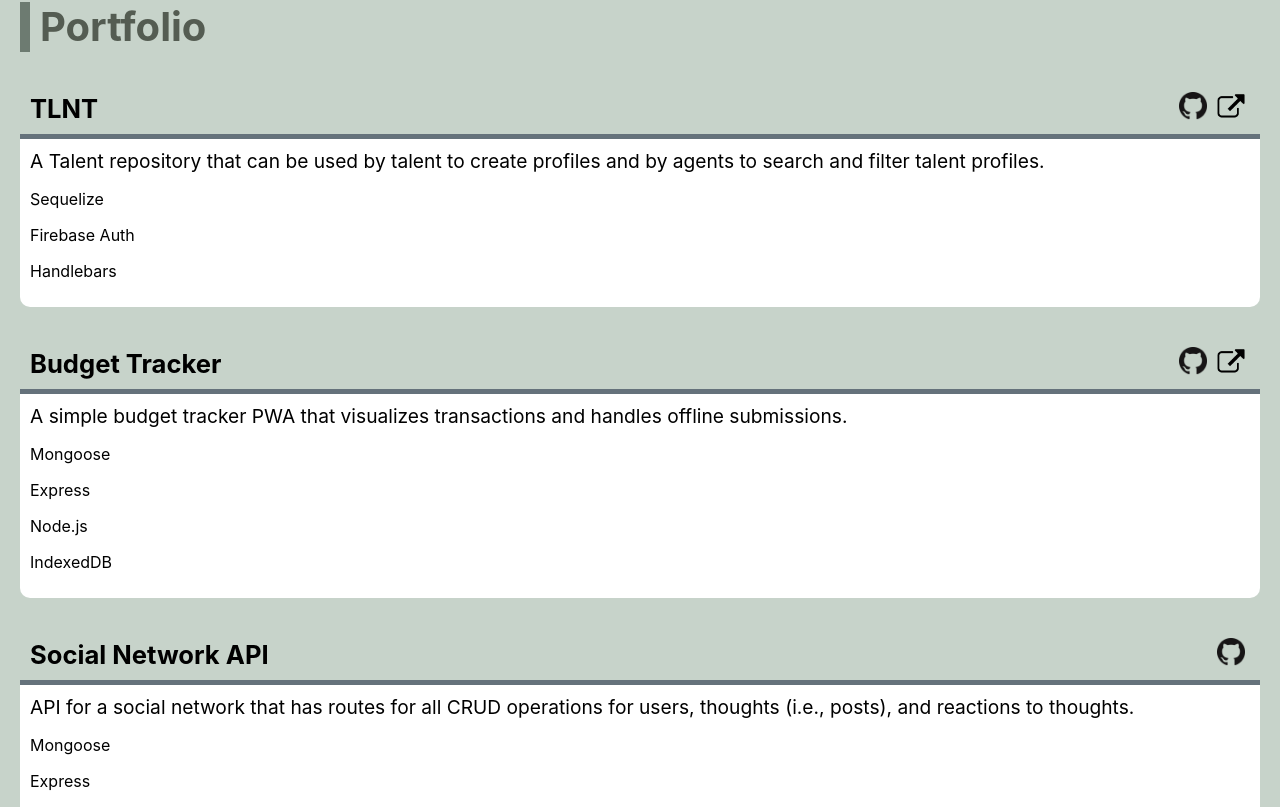
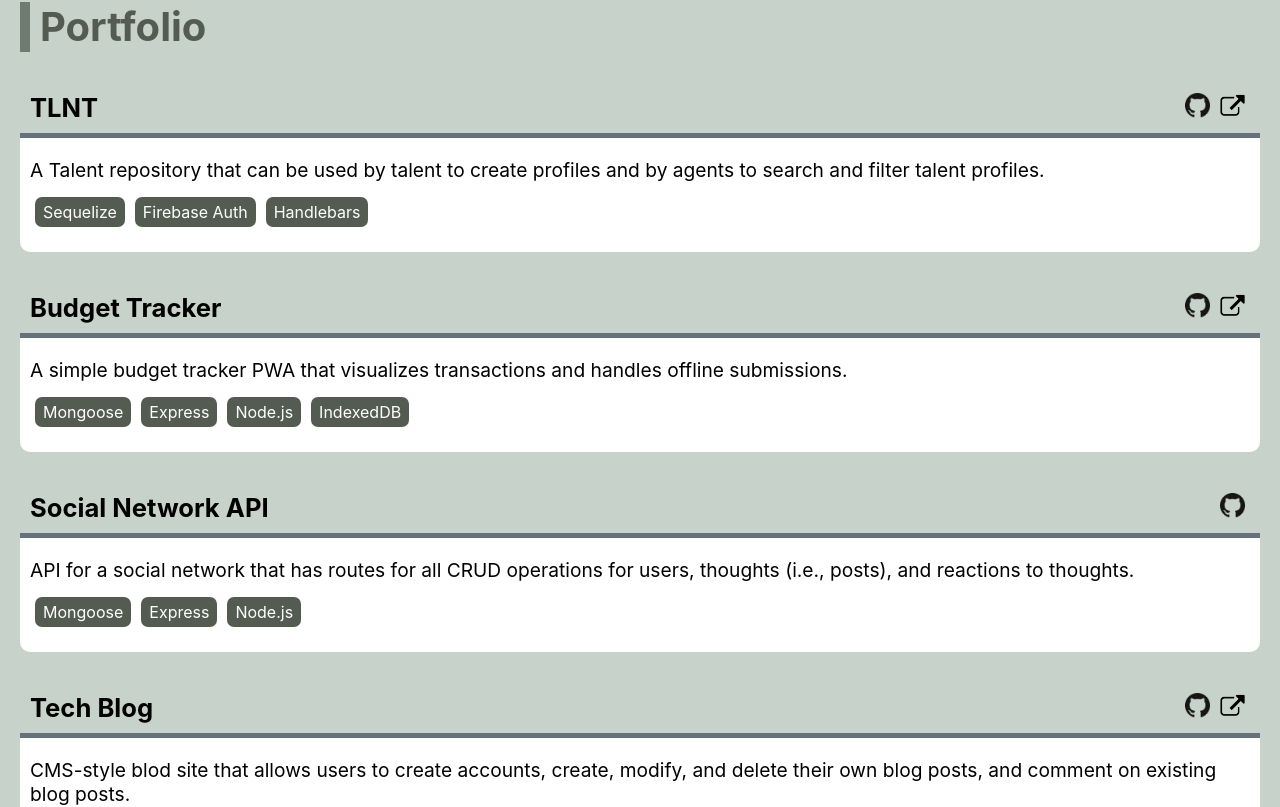
Before and after one commit to Stevtm/portfolio-v3, a React (Create React App) app: page / in a window 1280 px wide. Shown: the part 2200-3007 px from the top of the page. Built offline with nearby package versions, Linux system fonts and the light colour scheme.

Commit message:
redesign portfolio section

```diff
--- a/src/components/Portfolio/Project/Tool/index.js
+++ b/src/components/Portfolio/Project/Tool/index.js
@@ -1,11 +1,10 @@
 import React from "react";
 
+// import styled components
+import { ToolBubble } from "./styles";
+
 const Tool = ({ info }) => {
-	return (
-		<div>
-			<p>{info.name}</p>
-		</div>
-	);
+	return <ToolBubble>{info.name}</ToolBubble>;
 };
 
 export default Tool;
--- a/src/components/Portfolio/Project/Tool/styles.js
+++ b/src/components/Portfolio/Project/Tool/styles.js
@@ -0,0 +1,14 @@
+import styled from "styled-components";
+
+export const ToolBubble = styled.div`
+	/* box model */
+	border-radius: 7px;
+	padding: 5px 8px;
+	margin: 5px 5px;
+
+	/* typography */
+	color: white;
+
+	/* visual decorations */
+	background-color: ${({ theme }) => theme.secondary};
+`;
--- a/src/components/Portfolio/Project/index.js
+++ b/src/components/Portfolio/Project/index.js
@@ -40,9 +40,11 @@ const Project = ({ info }) => {
 			<ColorBar></ColorBar>
 			<ProjectContent>
 				<ProjectDesc>{desc}</ProjectDesc>
-				{tools.map((tool) => {
-					return <Tool info={tool} key={tool.id}></Tool>;
-				})}
+				<ProjectTools>
+					{tools.map((tool) => {
+						return <Tool info={tool} key={tool.id}></Tool>;
+					})}
+				</ProjectTools>
 			</ProjectContent>
 		</ProjectContainer>
 	);
--- a/src/components/Portfolio/Project/styles.js
+++ b/src/components/Portfolio/Project/styles.js
@@ -56,7 +56,7 @@ export const ProjectContent = styled.div`
 
 export const ProjectDesc = styled.p`
 	/* box model */
-	margin: 0;
+	margin: 10px 0;
 
 	/* typography */
 	font-size: 1.2rem;
@@ -64,9 +64,13 @@ export const ProjectDesc = styled.p`
 	/* visual decorations */
 `;
 
-export const ProjectTools = styled.p`
+export const ProjectTools = styled.div`
 	/* box model */
-	margin: 20px 0 0 0;
+	display: flex;
+	flex-direction: row;
+	flex-wrap: wrap;
+	margin: 10px 0;
+
 	/* visual decorations */
 `;
 
@@ -75,5 +79,5 @@ export const Link = styled.a``;
 export const Icon = styled.img`
 	/* box model */
 	margin: 0 5px;
-	width: 28px;
+	width: 25px;
 `;
```
